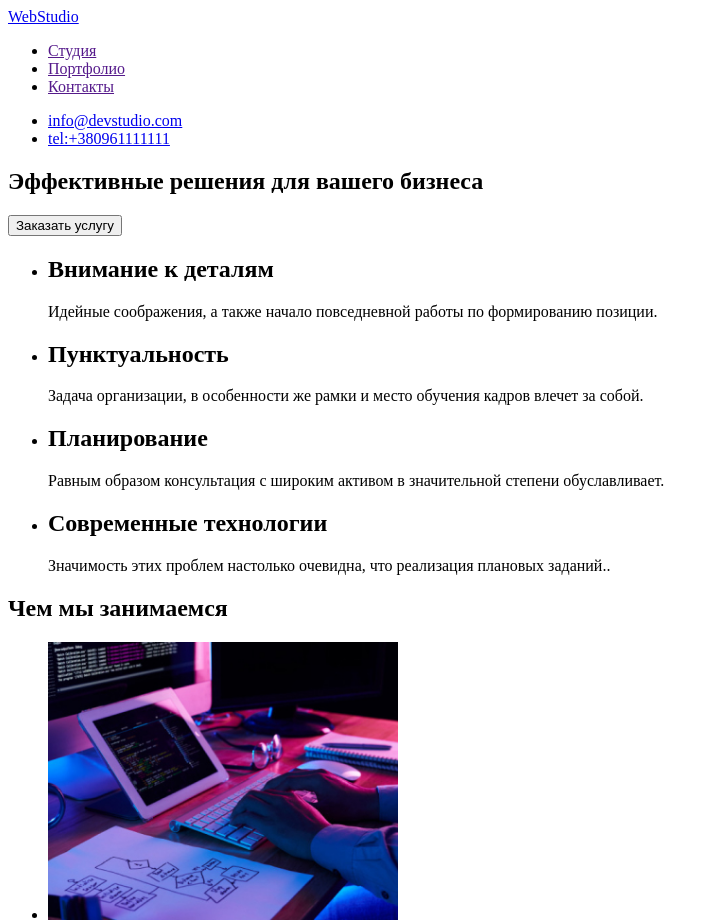
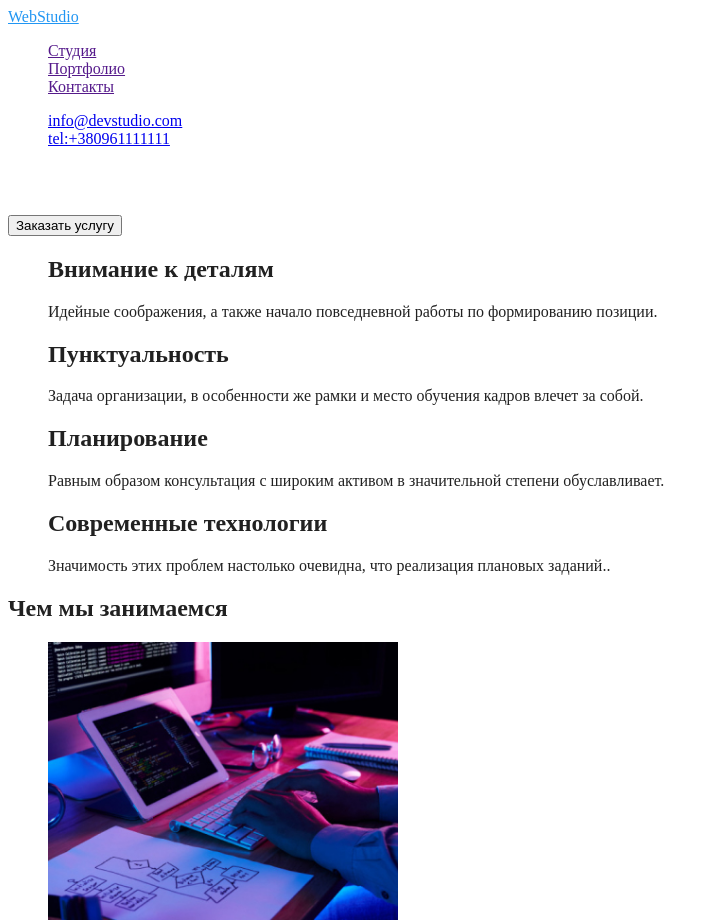
Before and after one commit to ZemskovAlexander/goit-markup-hw-02, a plain HTML site: page index.html in a window 1280 px wide. Shown: the top 920 px of the page, without its empty margins (0-717 px from the left). Drawn offline with Linux system fonts and the light colour scheme.

Commit message:
Добавил первую партию стилей

```diff
--- /dev/null
+++ b/css/styles.css
@@ -0,0 +1,30 @@
+.page {
+    color: #212121;
+    background-color: #FFFFFF;
+}
+ul {
+    list-style: none;
+}
+/* цвет основного текста #212121 */
+/* цвет вторичного текста #757575 */
+
+/* бэкграунд #E5E5E5 */
+/* бэкграунд вторичный #F5F4FA */
+
+/* акцент #2196F3 */
+.logo {
+    color: #2196F3;
+}
+/* Site nav */
+.site-nav {
+    color: #212121;
+}
+.site-nav .link:hover,
+.site-nav .link:focus {
+    color: #2196F3;
+}
+
+/* Section */
+.section-title {
+    color: #FFFFFF;
+}
--- a/index.html
+++ b/index.html
@@ -5,22 +5,22 @@
     <meta http-equiv="X-UA-Compatible" content="IE=edge">
     <meta name="viewport" content="width=device-width, initial-scale=1.0">
     <title>WebStudio</title>
+    <link rel="stylesheet" href="./css/styles.css">
 </head>
-<body>
+<body class="page">
     <header>
         <nav>
 
-        <a href="/">
+        <a href="./index.html" class="logo">
             WebStudio
             </a>
 
-            <ul>
+            <ul class="site-nav">
                 <li><a href="">Студия</a></li>
                 <li><a href="">Портфолио</a></li>
                 <li><a href="">Контакты</a></li>
 
             </ul>
-
         </nav>
             <ul>
                 <li><a href="mailto:info@devstudio.com">info@devstudio.com</a></li>
@@ -30,12 +30,12 @@
 
    <main>
     <div>
-        <section>
-            <h1>Эффективные решения для вашего бизнеса</h1>
+        <section class="section">
+            <h1 class="section-title">Эффективные решения для вашего бизнеса</h1>
             <button>Заказать услугу</button>
         </section>
     </div>
-
+    <!-- Преимущества -->
     <ul>
         <li>
             <h2>Внимание к деталям</h2>
@@ -62,8 +62,8 @@
         </li>
     </ul>
 
-    <section>
-        <h2>Чем мы занимаемся</h2>
+    <section class="section">
+        <h2 class="section title">Чем мы занимаемся</h2>
     </section>
 
     <ul>
```
